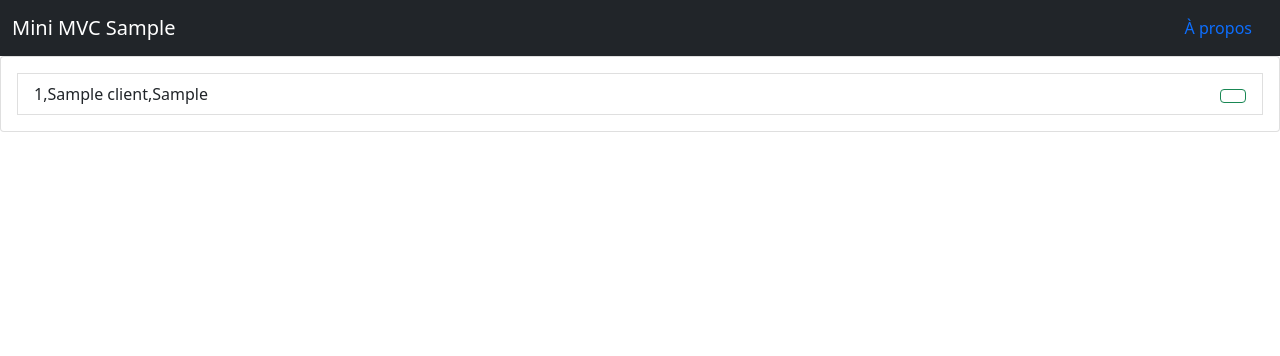
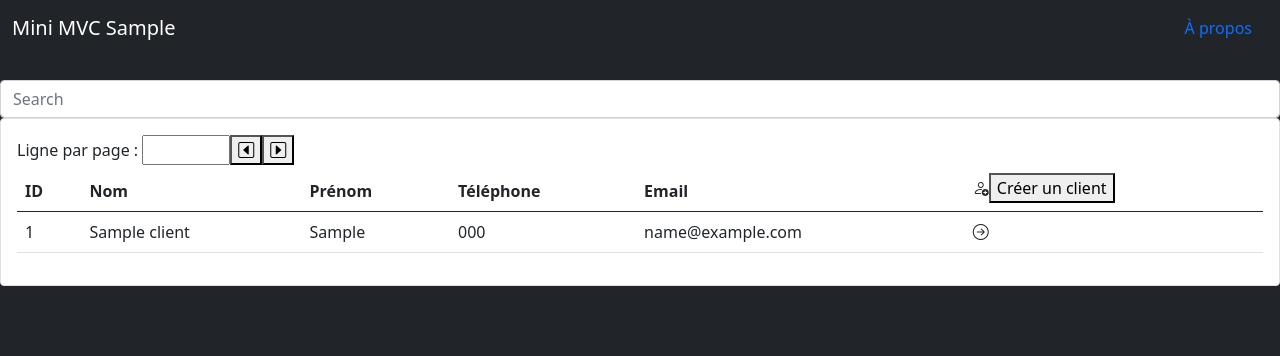
Before and after one commit to Ertinox444/TP2_PHP, a PHP site: page / in a window 1280 px wide. Shown: the top 356 px of the page. Run offline with PHP 8.4, Linux system fonts and the light colour scheme; tables that the repository leaves empty or names only in its code hold one stand-in row (values such as "Sample post"); data that the repository does not hold is empty.

Commit message:
Suite TP

```diff
--- a/controllers/ClientController.php
+++ b/controllers/ClientController.php
@@ -19,12 +19,14 @@ class ClientController extends WebController
 
         $liste = $this->clientModel->liste();
 
-
-
-
             return Template::render("views/liste/client.php", array('liste' => $liste));
 
+    }
 
+    function recherche($chaine){
 
+        $recherche = $this->clientModel->recherche($chaine);
+
+        return Template::render("views/liste/client.php", array('liste'=> $recherche));
     }
 }
--- a/models/classes/Client.php
+++ b/models/classes/Client.php
@@ -43,6 +43,8 @@ class Client
      */
     public function generalInfo(): string
     {
+
+
         return join(",", array_filter([$this->id, $this->nom, $this->prenom]));
     }
 
@@ -54,6 +56,8 @@ class Client
     {
         return join(",", array_filter([$this->email, $this->telephone]));
     }
+
+
 
     /**
      * @return string
--- a/routes/Web.php
+++ b/routes/Web.php
@@ -20,6 +20,7 @@ class Web
         Route::Add('/exemple2/{parametre}', [$main, 'exemple']);
         Route::Add('/client/{id}', [$main, 'client']);
         Route::Add('/', [$clientControleur, 'listeClient']);
+        Route::Add('/{chaine}',[$clientControleur, 'recherche']);
 
 
         // Appel la fonction inline dans le routeur.
--- a/views/common/header.php
+++ b/views/common/header.php
@@ -6,10 +6,11 @@
     <title>Mini MVC Sample</title>
     <link href="https://cdn.jsdelivr.net/npm/bootstrap@5.0.0-beta1/dist/css/bootstrap.min.css" rel="stylesheet" integrity="sha384-giJF6kkoqNQ00vy+HMDP7azOuL0xtbfIcaT9wjKHr8RbDVddVHyTfAAsrekwKmP1" crossorigin="anonymous">
     <link rel="stylesheet" href="./public/style/main.css">
+    <link rel="stylesheet" href="https://cdn.jsdelivr.net/npm/bootstrap-icons@1.11.1/font/bootstrap-icons.css">
 </head>
 
-<body class="<?= isset($_GET['id']) ? 'brick' : '' ?>">
-<nav class="navbar navbar-expand-lg navbar-dark bg-dark">
+<body class="<?= isset($_GET['id']) ? 'brick' : '' ?> bg-dark">
+<nav class="navbar navbar-expand-lg navbar-dark bg-dark ">
     <div class="container-fluid">
         <a class="navbar-brand" href="/">Mini MVC Sample</a>
         <ul class="nav nav-pills">
--- a/views/liste/client.php
+++ b/views/liste/client.php
@@ -1,22 +1,42 @@
-<div class="card">
-  <div class="card-body">
-  <?php
-                foreach ($liste as $client) {
-                    ?>
-                    <li class="list-group-item">
-                        <div class="d-flex">
-                            <div class="flex-grow-1 align-self-center"><?= $client->generalInfo() ?></div>
-                            <div>
-                                <a href="./terminer?id=<?= $todo->id ?>" class="btn btn-outline-success">
-                                    <i class="bi bi-check"></i>
-                                </a>
-                                <!-- Action à ajouter pour Supprimer -->
-                            </div>
-                        </div>
-                    </li>
-                    <?php
-                }
 
-                ?>
-  </div>
+<div>
+<form action="./liste" method="post" class="add">
+<i class="bi bi-search"></i>
+<input class="form-control mr-sm-2" type="search" placeholder="Search" aria-label="Search">
+</form>
 </div>
+
+
+<div class="card border rounded">
+        <div class="card-body">
+            <table class="table">
+                <thead>
+                    <tr>
+                        <th>ID</th>
+                        <th>Nom</th>
+                        <th>Prénom</th>
+                        <th>Téléphone</th>
+                        <th>Email</th>
+                        <th><i class="bi bi-person-add"></i><button type="button">Créer un client</button> </th>
+                    </tr>
+                </thead>
+                <tbody>
+                   <?php
+                   foreach ($liste as $client){
+                        echo "<tr>";
+                        echo "<td>".$client->getId()."</td>";
+                        echo "<td>".$client->getNom()."</td>";
+                        echo "<td>".$client->getPrenom()."</td>";
+                        echo "<td>".$client->getTelephone()."</td>";
+                        echo "<td>".$client->getEmail()."</td>";
+                        echo "<td><i class='bi bi-arrow-right-circle'></i></td>";
+                        echo "</tr>";
+                   }
+
+                   ?>
+
+                   <tr>Ligne par page : <input type="number" min="0" max="10" /><button type="button"><i class="bi bi-caret-left-square"></i></button><button type="button"><i class="bi bi-caret-right-square"></i></button></tr>
+                </tbody>
+            </table>
+        </div>
+    </div>
```
